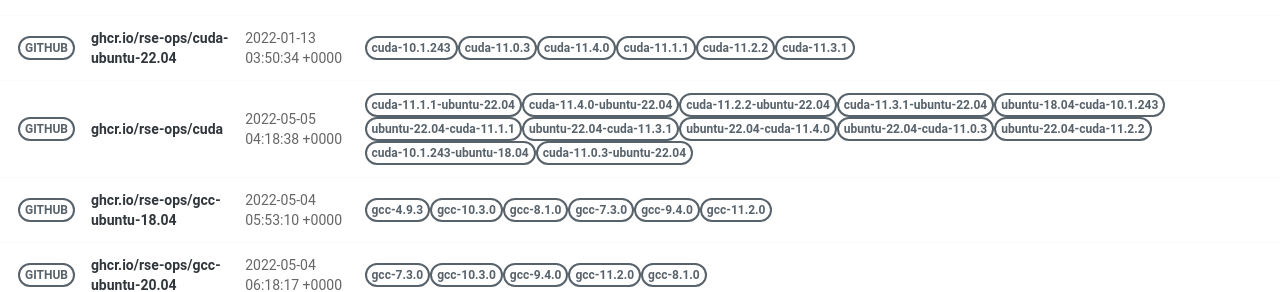
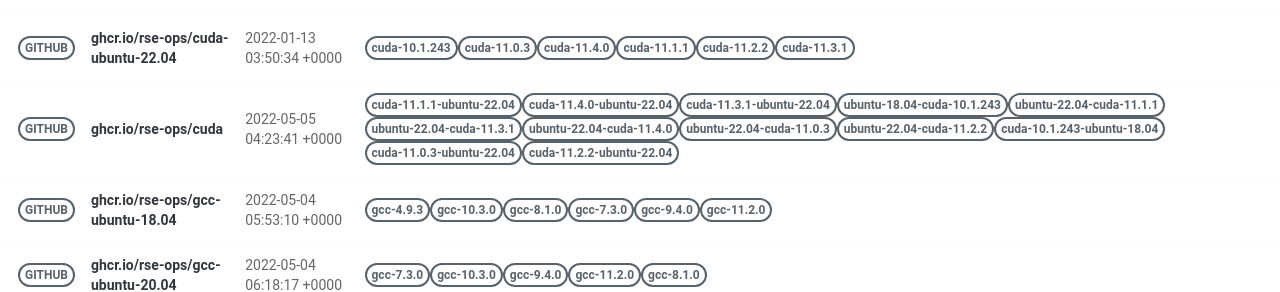
Before and after one commit to rse-ops/docker-images, a Jekyll site: the page built from pages/index.md, in a window 1280 px wide. Shown: the part 414-706 px from the top of the page. Built offline with Jekyll 4.4.1, drawn with Linux system fonts in a browser that asks for light colours; nearby versions of some CDN libraries.

Commit message:
Automated push to update library 2022-05-05

```diff
--- a/_library/ghcr.io-rse-ops-cuda.md
+++ b/_library/ghcr.io-rse-ops-cuda.md
@@ -1,7 +1,7 @@
 ---
 layout: container
 name: ghcr.io/rse-ops/cuda
-updated_at: 2022-05-05 04:18:38.143837
+updated_at: 2022-05-05 04:23:41.887876
 
 
 container_url: https://github.com/orgs/rse-ops/packages/container/package/cuda
```
Also changed, not shown: other parts of _library/ghcr.io-rse-ops-cuda.md (+3 -3 lines).
